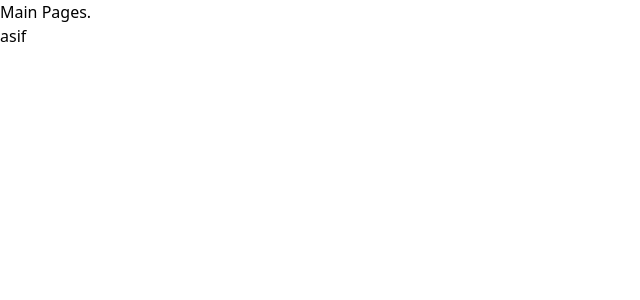
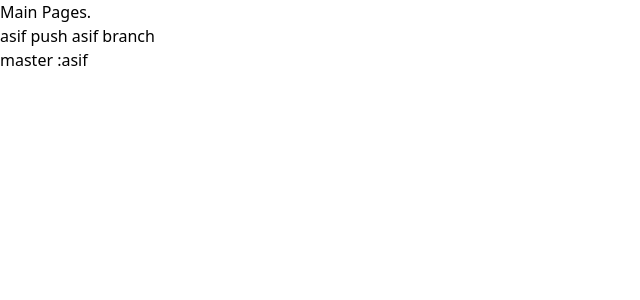
Before and after one commit to munnahosssain/E-commerce-client, a React (Vite) app: page / in a window 1280 px wide. Shown: the top 300 px of the page, without its empty margins (0-640 px from the left). Built offline with nearby package versions, Linux system fonts and the light colour scheme.

Commit message:
push master

```diff
--- a/src/layout/Main.jsx
+++ b/src/layout/Main.jsx
@@ -4,7 +4,9 @@ const Main = () => {
     return (
         <div>
             <h1>Main Pages.</h1>
-            <h1>asif </h1>
+            <h1>asif push asif branch  </h1>
+
+         <p>master :asif </p>
         </div>
     );
 };
```
